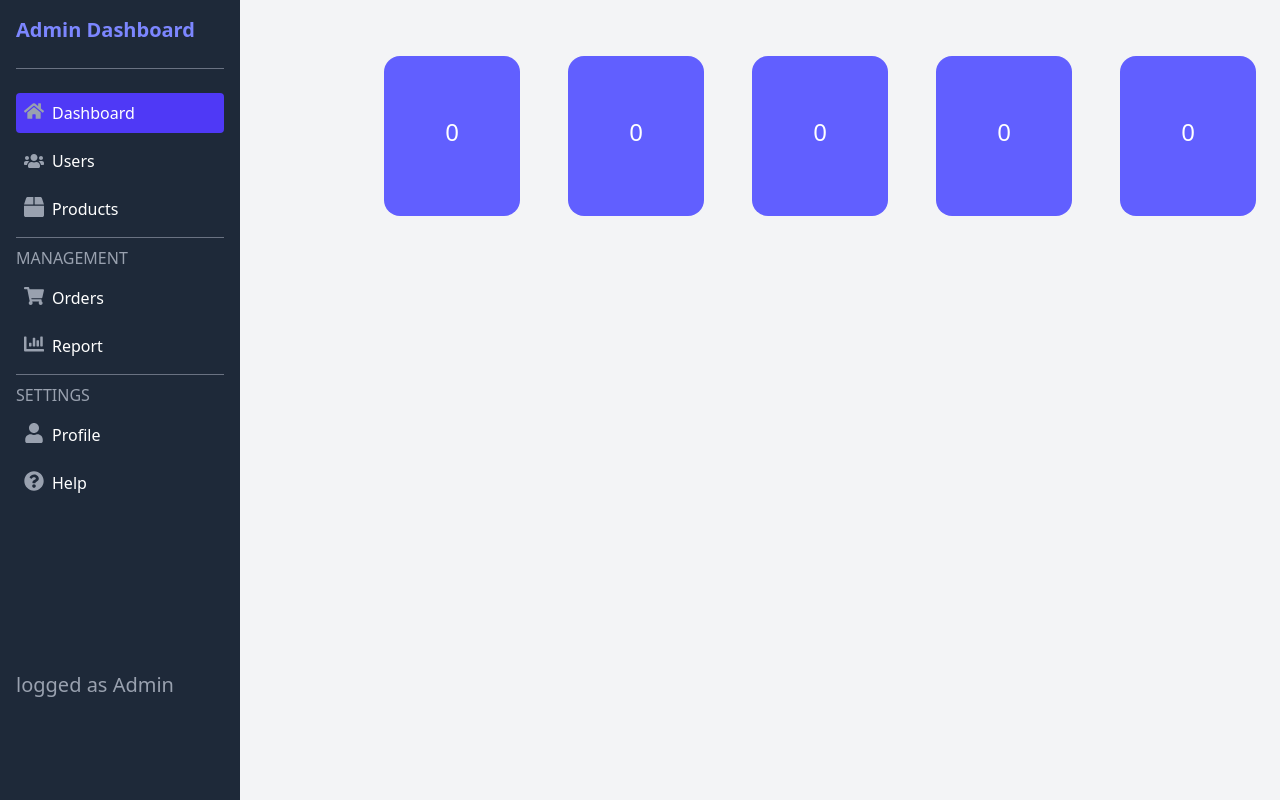
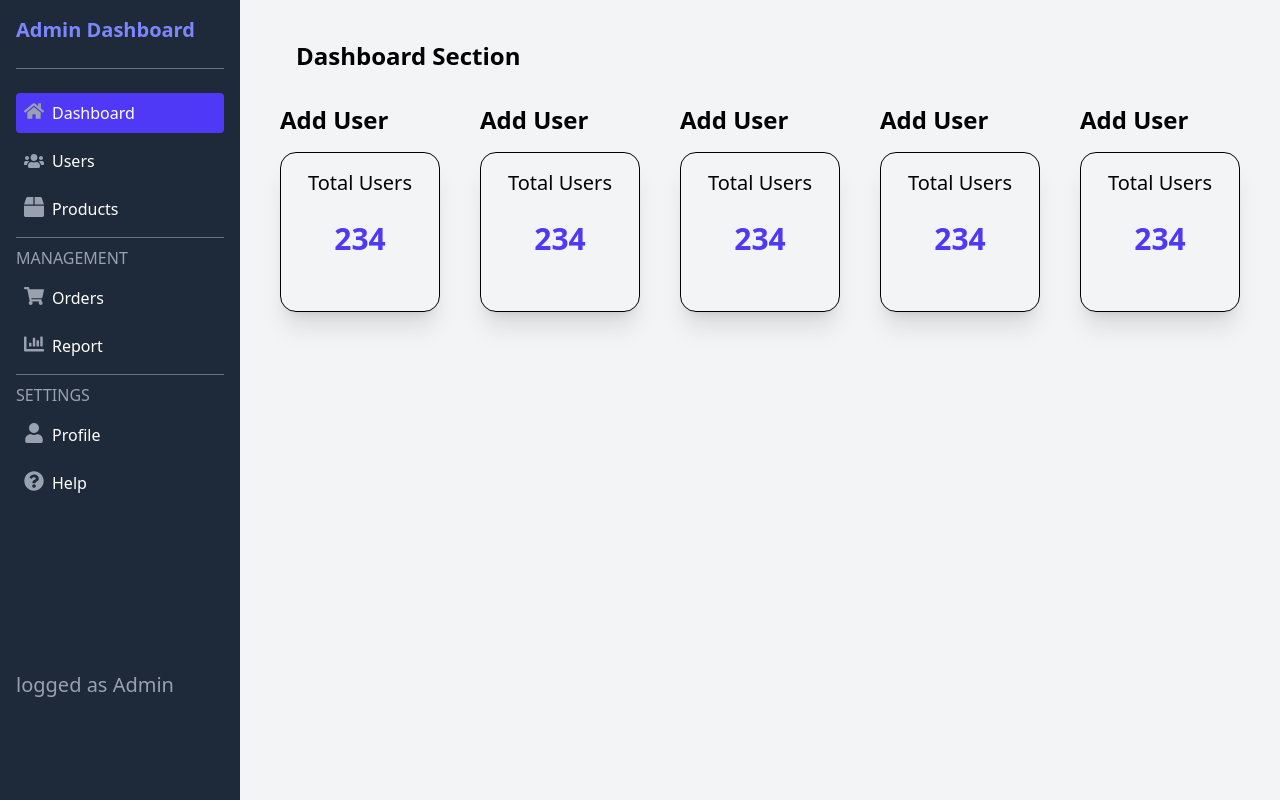
Before and after one commit to Saadaqmacalin/Mern-Stack-inventory-System, a React app in the folder frontend/: page / in a window 1280 px wide. Built offline with nearby package versions, Linux system fonts and the light colour scheme; the HTML template or start-up script is replaced by a standard one.

Commit message:
made changes on the dashboard

```diff
--- a/frontend/src/Components/Dashboards/Dashboard.jsx
+++ b/frontend/src/Components/Dashboards/Dashboard.jsx
@@ -2,25 +2,60 @@ import React from "react";
 
 const Dashboard = () => {
   return (
-    <div className="flex ml-30 mt-8 ">
+    <div className="p-4">
+      <h2 className="text-2xl font-extrabold ml-4">Dashboard Section</h2>
 
-      <div className="bg-indigo-500 text-2xl text-center  w-40 h-40 rounded-2xl">
-        <h2 className="p-15 text-white">0</h2>
+      <div className="flex mt-8 mb-10 gap-10 flex-wrap">
+        <div>
+          <button className="text-2xl font-bold">Add User</button>
+          <div className="h-40 w-40 mt-4 text-center text-black shadow-xl p-4 rounded-2xl border">
+            <h2 className="text-xl font-extralight">Total Users</h2>
+            <h2 className="pt-6 text-3xl font-extrabold text-indigo-600">
+              234
+            </h2>
+          </div>
+        </div>
 
+        <div>
+          <button className="text-2xl font-bold">Add User</button>
+          <div className="h-40 w-40 mt-4 text-center text-black shadow-xl p-4 rounded-2xl border">
+            <h2 className="text-xl font-extralight">Total Users</h2>
+            <h2 className="pt-6 text-3xl font-extrabold text-indigo-600">
+              234
+            </h2>
+          </div>
+        </div>
+
+        <div>
+          <button className="text-2xl font-bold">Add User</button>
+          <div className="h-40 w-40 mt-4 text-center text-black shadow-xl p-4 rounded-2xl border">
+            <h2 className="text-xl font-extralight">Total Users</h2>
+            <h2 className="pt-6 text-3xl font-extrabold text-indigo-600">
+              234
+            </h2>
+          </div>
+        </div>
+
+        <div>
+          <button className="text-2xl font-bold">Add User</button>
+          <div className="h-40 w-40 mt-4 text-center text-black shadow-xl p-4 rounded-2xl border">
+            <h2 className="text-xl font-extralight">Total Users</h2>
+            <h2 className="pt-6 text-3xl font-extrabold text-indigo-600">
+              234
+            </h2>
+          </div>
+        </div>
+
+        <div>
+          <button className="text-2xl font-bold">Add User</button>
+          <div className="h-40 w-40 mt-4 text-center text-black shadow-xl p-4 rounded-2xl border">
+            <h2 className="text-xl font-extralight">Total Users</h2>
+            <h2 className="pt-6 text-3xl font-extrabold text-indigo-600">
+              234
+            </h2>
+          </div>
+        </div>
       </div>
-      <div className="bg-indigo-500 text-2xl text-center ml-12 w-40 h-40 rounded-2xl">
-        <h2 className="p-15 text-white">0</h2>
-      </div>
-      <div className="bg-indigo-500 text-2xl text-center ml-12 w-40 h-40 rounded-2xl">
-        <h2 className="p-15 text-white">0</h2>
-      </div>
-      <div className="bg-indigo-500 text-2xl text-center ml-12 w-40 h-40 rounded-2xl">
-        <h2 className="p-15 text-white">0</h2>
-      </div>
-      <div className="bg-indigo-500 text-2xl text-center ml-12 w-40 h-40 rounded-2xl">
-        <h2 className="p-15 text-white">0</h2>
-      </div>
-
     </div>
   );
 };
```
